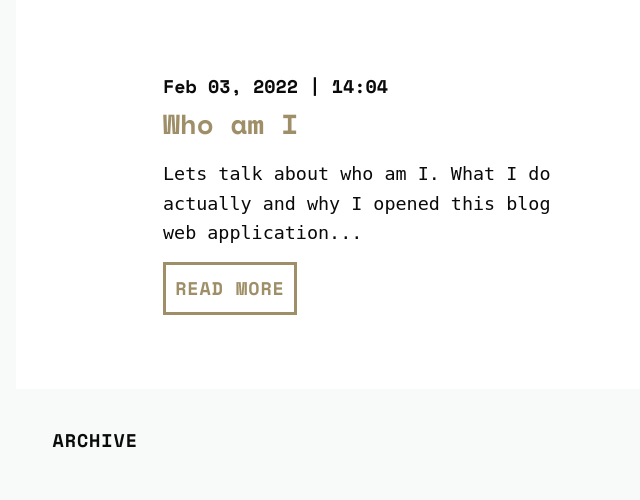
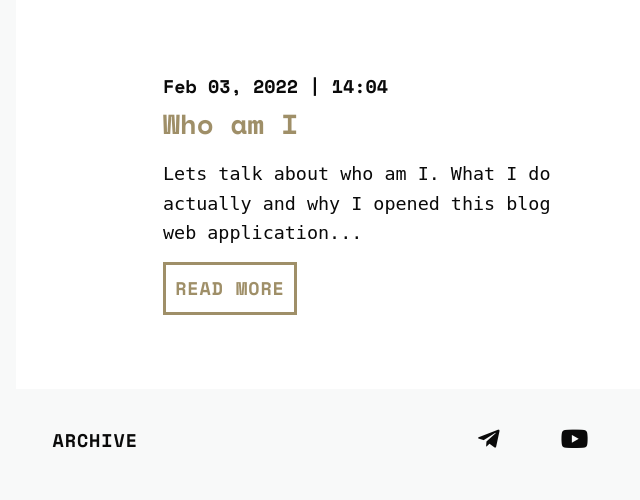
Before and after one commit to sevbo2003/Trophy-Blog, a Django app: page / in a window 1280 px wide. Shown: the part 2561-3061 px from the top of the page, without its empty margins (561-1201 px from the left). Run offline with Django 4.2, Linux system fonts and the light colour scheme; data comes from the database, SQL or seed files in the repository; parts of the project's set-up code (start-up, migrations or seed data) failed here and were passed over; some libraries are stand-ins or nearby versions.

Commit message:
Icons updated

```diff
--- a/templates/home.html
+++ b/templates/home.html
@@ -36,18 +36,18 @@
               <footer class="section-padding--sm footer">
                   <a class="footer__archive" href="#">Archive</a>
                   <ul class="footer__social">
-                      <li><a class="fa fa-lg fa-envelope-o" href="mailto:thomas.vaeth@gmail.com"></a></li>
-                      <li><a class="fa fa-lg fa-github" href="https://github.com/thomasvaeth" target="_blank"></a>
+                      <li><a class="fa fa-lg fa-envelope-o" href="mailto:thomas.sevbofx@gmail.com"></a></li>
+                      <li><a class="fa fa-lg fa-github" href="https://github.com/sevbo2003" target="_blank"></a>
                       </li>
-                      <li><a class="fa fa-lg fa-codepen" href="https://codepen.io/thomasvaeth/" target="_blank"></a>
+                      <li><a class="fab fa-lg fa-telegram-plane" href="https://codepen.io/thomasvaeth/" target="_blank"></a>
                       </li>
-                      <li><a class="fa fa-lg fa-linkedin" href="https://www.linkedin.com/in/thomasvaeth"
+                      <li><a class="fa fa-lg fa-linkedin" href="https://www.linkedin.com/in/abdusamad-malikov/"
                              target="_blank"></a></li>
-                      <li><a class="fa fa-lg fa-twitter" href="https://twitter.com/thomasvaeth" target="_blank"></a>
+                      <li><a class="fab fa-lg fa-youtube" href="https://www.youtube.com/channel/UCmA8lwHZHfpbSkbv65awfdQ" target="_blank"></a>
                       </li>
-                      <li><a class="fa fa-lg fa-facebook" href="https://www.facebook.com/thomas.vaeth"
+                      <li><a class="fa fa-lg fa-facebook" href="https://www.facebook.com/abdusamad.malikov.18"
                              target="_blank"></a></li>
-                      <li><a class="fa fa-lg fa-instagram" href="https://www.instagram.com/thomas.vaeth/"
+                      <li><a class="fa fa-lg fa-instagram" href="https://www.instagram.com/abdusamad_malikov/"
                              target="_blank"></a></li>
                   </ul>
               </footer>
```
